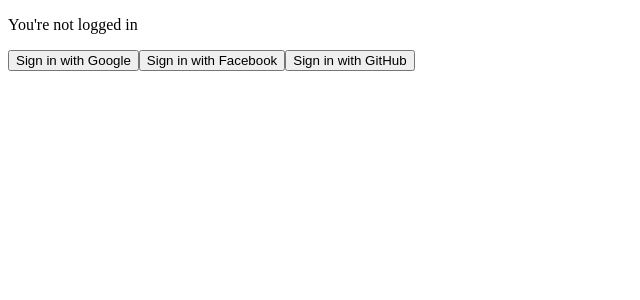
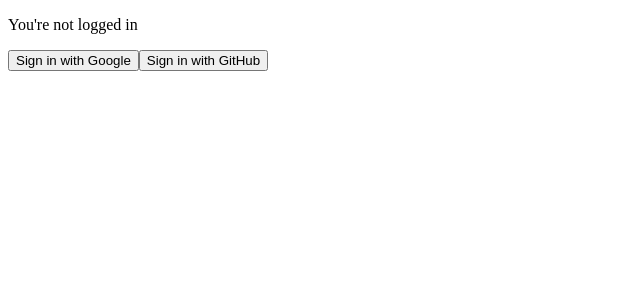
Before and after one commit to samandeep007/firebase_app, a React (Vite) app: page / in a window 1280 px wide. Shown: the top 300 px of the page, without its empty margins (0-640 px from the left). Built offline with nearby package versions, Linux system fonts and the light colour scheme; no server answers.

Commit message:
refactor: Remove Facebook sign-in option from Home component
The Home component in src/pages/Home/Home.jsx has been updated to remove the Facebook sign-in button. This change improves the authentication flow by removing an unused authentication option and simplifying the user interface.

```diff
--- a/src/pages/Home/Home.jsx
+++ b/src/pages/Home/Home.jsx
@@ -10,7 +10,6 @@
       <>
         <p>You're not logged in</p>
         <button onClick={() => login("google")}>Sign in with Google</button>
-        <button onClick={() => login("facebook")}>Sign in with Facebook</button>
         <button onClick={() => login("github")}>Sign in with GitHub</button>
       </>
     );
```
